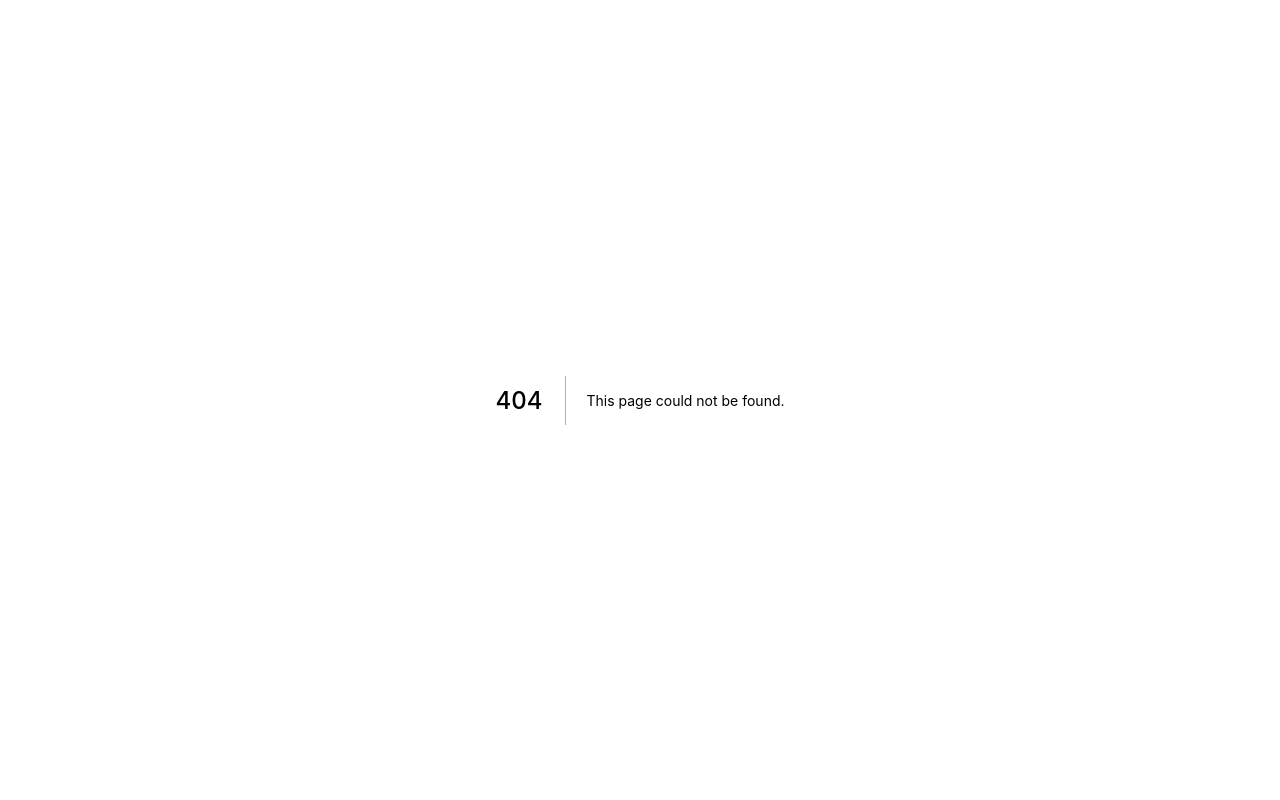
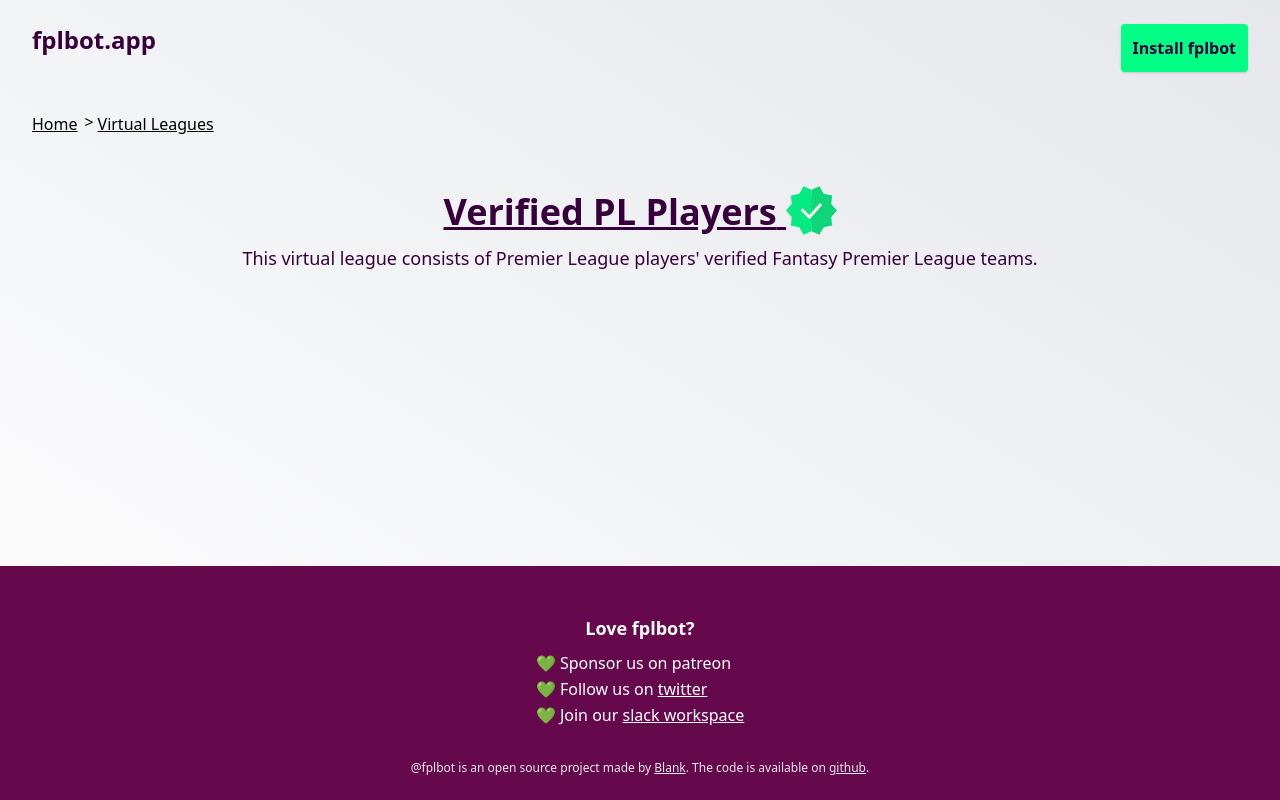
Before and after one commit to fplbot/frontend, a Next.js app: page /virtual-leagues in a window 1280 px wide. Before the commit this address had no page. Built offline with nearby package versions, Linux system fonts and the light colour scheme.

Commit message:
Adds virtual-leagues index page

```diff
--- a/pages/verified/pl/[...slug].tsx
+++ b/pages/verified/pl/[...slug].tsx
@@ -38,7 +38,7 @@
               <Breadcrumbs
                 breadcrumbs={[
                   { title: "Home", href: "/" },
-                  { title: "Virtual Leagues" },
+                  { title: "Virtual Leagues", href: "/virtual-leagues/" },
                   { title: "PL", href: "/virtual-leagues/pl" },
                   { title: '...' },
                 ]}
@@ -70,7 +70,7 @@
           <Breadcrumbs
             breadcrumbs={[
               { title: "Home", href: "/" },
-              { title: "Virtual Leagues" },
+              { title: "Virtual Leagues", href: "/virtual-leagues/" },
               { title: "PL", href: "/virtual-leagues/pl" },
               { title: verifiedEntry.plName },
             ]}
--- /dev/null
+++ b/pages/virtual-leagues/index.tsx
@@ -0,0 +1,44 @@
+import { NextPage } from "next";
+import Head from "next/head";
+import Link from "next/link";
+import React from "react";
+import Breadcrumbs from "../../components/Breadcrumbs";
+import Footer from "../../components/Footer";
+import SimpleHeader from "../../components/SimpleHeader";
+
+const VerifiedIndex: NextPage = () => {
+  return (
+    <div className="flex flex-col min-h-screen bg-gradient-to-tr from-white to-gray-200">
+      <Head>
+        <title>Premier League players' FPL teams</title>
+        <meta name="description" content="Premier League players in FPL" />
+      </Head>
+      <SimpleHeader />
+      <div className="flex-grow">
+        <div className="w-full max-w-7xl m-auto mt-4 mb-14 px-8 text-center">
+          <Breadcrumbs
+            breadcrumbs={[
+              { title: "Home", href: "/" },
+              { title: "Virtual Leagues", href: "/virtual-leagues/" }
+            ]}
+          />
+
+            <h1 className="text-3xl md:text-4xl font-bold text-fpl-purple mb-2">
+              <Link href="/virtual-leagues/pl">
+                <a className="underline">Verified PL Players{" "}</a>
+              </Link>
+              <img src="/check.svg" className="verified-icon" alt="Verified" />
+            </h1>
+
+          <p className="text-md md:text-lg text-center text-fpl-purple">
+            This virtual league consists of Premier League players' verified
+            Fantasy Premier League teams.
+          </p>
+        </div>
+      </div>
+      <Footer />
+    </div>
+  );
+};
+
+export default VerifiedIndex;
--- a/pages/virtual-leagues/pl/index.tsx
+++ b/pages/virtual-leagues/pl/index.tsx
@@ -33,7 +33,7 @@
           <Breadcrumbs
             breadcrumbs={[
               { title: "Home", href: "/" },
-              { title: "Virtual Leagues" },
+              { title: "Virtual Leagues", href: "/virtual-leagues/" },
               { title: "PL", href: "/virtual-leagues/pl" },
             ]}
           />
```
